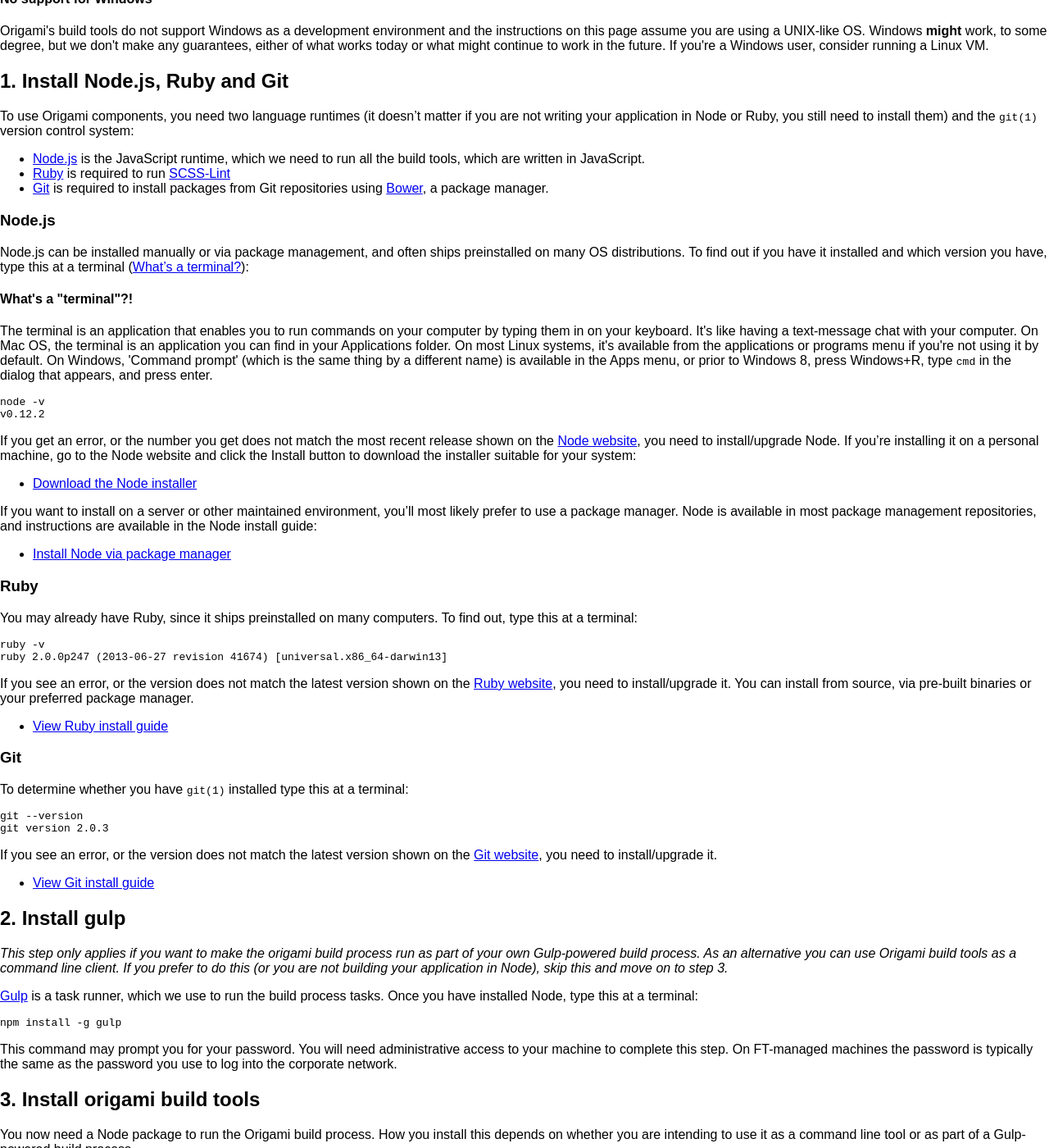
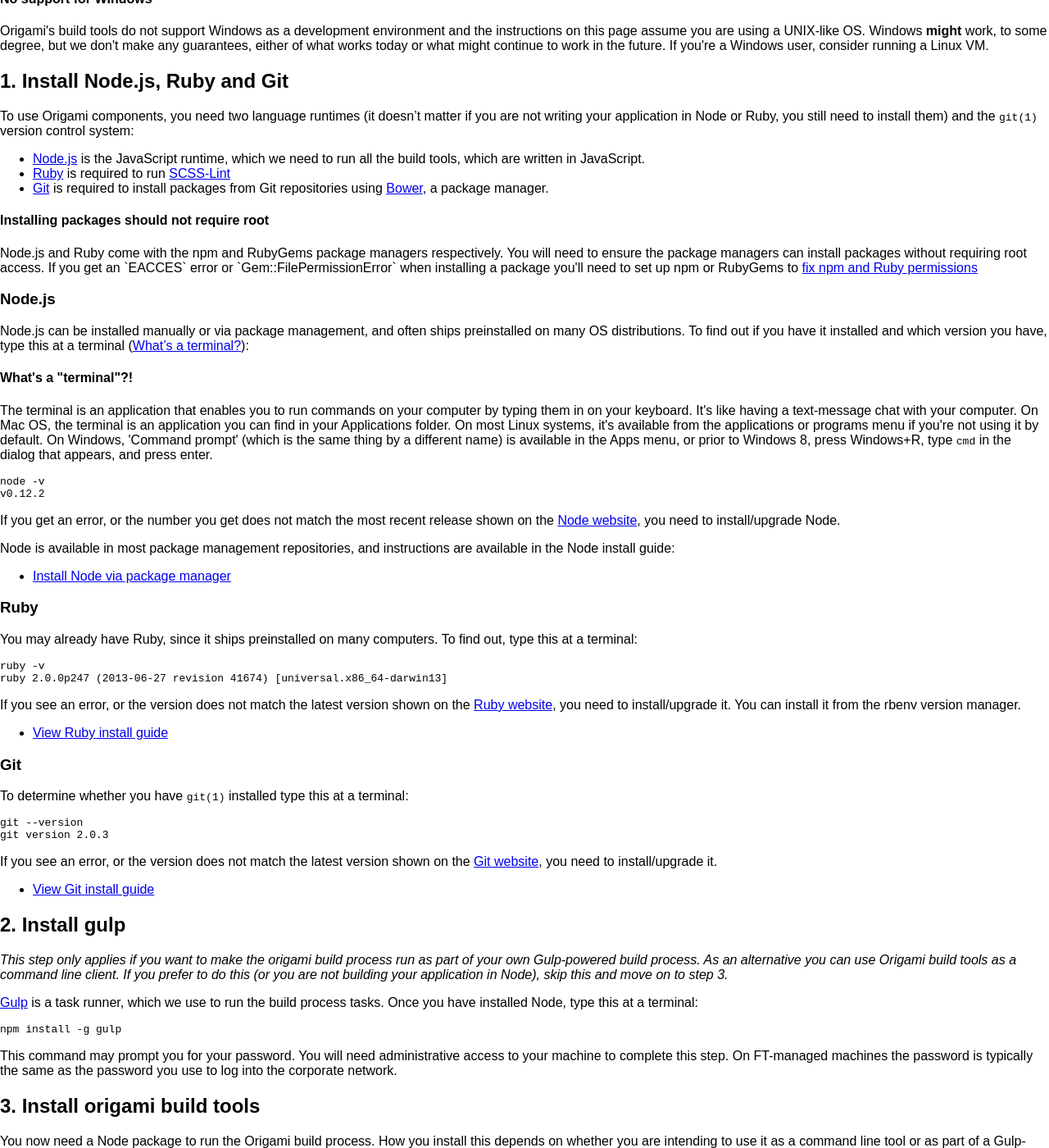
Before and after one commit to Financial-Times/ft-origami, a Jekyll site: the page built from docs/developer-guide/building-modules.md, in a window 1280 px wide and 1400 px high, scrolled down 607 px. Shown: the whole window at 82% size. Built offline with Jekyll 4.4.1, drawn with Linux system fonts in a browser that asks for light colours; nearby versions of some CDN libraries; comment, search, counter and statistics services are not loaded; a style sheet for code colours, icons or effects is not loaded.

Commit message:
Generalise installation instructions and add note on installing packages without root

```diff
--- a/docs/developer-guide/building-modules.md
+++ b/docs/developer-guide/building-modules.md
@@ -24,6 +24,12 @@ To use Origami components, you need two language runtimes (it doesn't matter if
 * [Ruby](https://www.ruby-lang.org) is required to run [SCSS-Lint](https://github.com/causes/scss-lint)
 * [Git](https://www.git-scm.com) is required to install packages from Git repositories using [Bower](http://bower.io/), a package manager.
 
+<aside>
+	<h4>Installing packages should not require root</h4>
+	<p>Node.js and Ruby come with the npm and RubyGems package managers respectively. You will need to ensure the package managers can install packages without requiring root access. If you get an `EACCES` error or `Gem::FilePermissionError` when installing a package you'll need to set up npm or RubyGems to
+	<a href="https://github.com/Financial-Times/origami-build-tools/blob/master/TROUBLESHOOT.md#install">fix npm and Ruby permissions</a></p>
+</aside>
+
 ### Node.js
 
 Node.js can be installed manually or via package management, and often ships preinstalled on many OS distributions.  To find out if you have it installed and which version you have, type this at a terminal ([What's a terminal?](#note-terminal)):
@@ -38,11 +44,9 @@ Node.js can be installed manually or via package management, and often ships pre
 <output>v0.12.2</output>
 </pre>
 
-If you get an error, or the number you get does not match the most recent release shown on the [Node website](http://nodejs.org/), you need to install/upgrade Node.  If you're installing it on a personal machine, go to the Node website and click the Install button to download the installer suitable for your system:
+If you get an error, or the number you get does not match the most recent release shown on the [Node website](http://nodejs.org/), you need to install/upgrade Node.
 
-* [Download the Node installer](http://nodejs.org/)
-
-If you want to install on a server or other maintained environment, you'll most likely prefer to use a package manager.  Node is available in most package management repositories, and instructions are available in the Node install guide:
+Node is available in most package management repositories, and instructions are available in the Node install guide:
 
 * [Install Node via package manager](https://github.com/joyent/node/wiki/Installing-Node.js-via-package-manager)
 
@@ -55,7 +59,7 @@ You may already have Ruby, since it ships preinstalled on many computers.  To fi
 <output>ruby 2.0.0p247 (2013-06-27 revision 41674) [universal.x86_64-darwin13]</output>
 </pre>
 
-If you see an error, or the version does not match the latest version shown on the [Ruby website](https://www.ruby-lang.org/en/downloads/), you need to install/upgrade it.  You can install from source, via pre-built binaries or your preferred package manager.
+If you see an error, or the version does not match the latest version shown on the [Ruby website](https://www.ruby-lang.org/en/downloads/), you need to install/upgrade it. You can install it from the rbenv version manager.
 
 * [View Ruby install guide](https://github.com/Financial-Times/origami-build-tools/blob/master/TROUBLESHOOT.md#installing-ruby)
 
```
